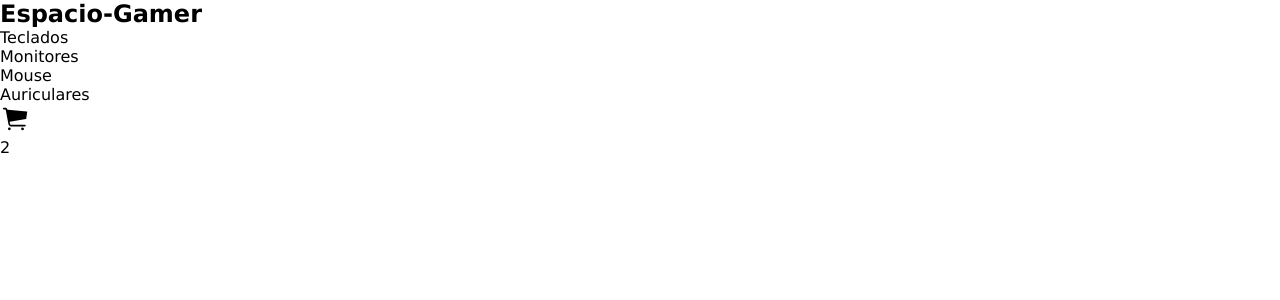
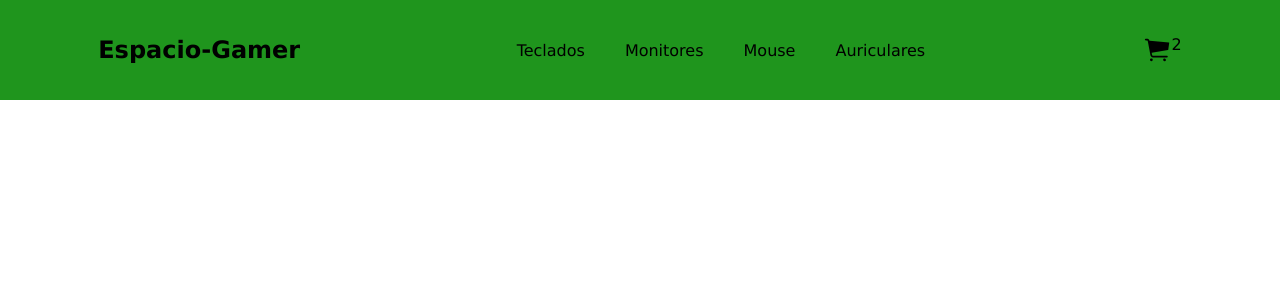
Before and after one commit to AlanPatsi02/PreEntrega1js_AlanPatsi, a React (Vite) app: page / in a window 1280 px wide. Shown: the top 300 px of the page. Built offline with nearby package versions, Linux system fonts and the light colour scheme.

Commit message:
Agregamos sass y el respectivo código

```diff
--- a/package.json
+++ b/package.json
@@ -12,7 +12,8 @@
   "dependencies": {
     "react": "^18.3.1",
     "react-dom": "^18.3.1",
-    "react-icons": "^5.3.0"
+    "react-icons": "^5.3.0",
+    "sass": "^1.79.4"
   },
   "devDependencies": {
     "@eslint/js": "^9.11.1",
--- a/src/components/CartWidget.jsx
+++ b/src/components/CartWidget.jsx
@@ -2,8 +2,8 @@ import { IoIosCart } from "react-icons/io";
 
 const CartWidget = () => {
     return (
-    <div>
-        <IoIosCart size={30} />
+    <div className="cartwidget">
+        <IoIosCart className="icon-cart" />
         <p>2</p>
     </div>
     )
--- a/src/components/NavBar.jsx
+++ b/src/components/NavBar.jsx
@@ -1,8 +1,8 @@
 import CartWidget from "./CartWidget"
-
+import "./navbar.scss"
 const NavBar = () => {
     return (
-    <nav>
+    <nav className="navbar">
     <div className="brand">
         <h2>Espacio-Gamer</h2>
     </div>
--- /dev/null
+++ b/src/components/navbar.scss
@@ -0,0 +1,21 @@
+.navbar{
+    width: 100%;
+    height: 100px;
+    background-color: rgb(31, 149, 29);
+    display: flex;
+    justify-content: space-around;
+    align-items: center;
+    ul{
+        display: flex;
+        list-style: none;
+        li{
+            padding: 0 20px;
+        }
+    }
+    .cartwidget{
+        display: flex;
+        .icon-cart{
+            font-size: 30px;
+        }
+    }
+}
```
Also changed, not shown: 1 other file (tests, documents, lock files or other folders).
